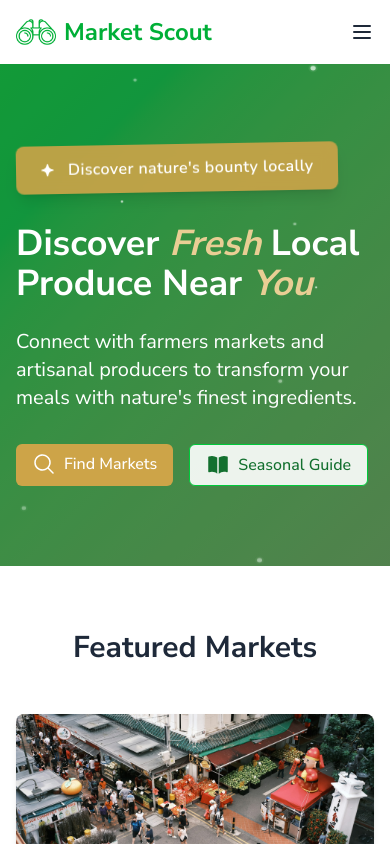
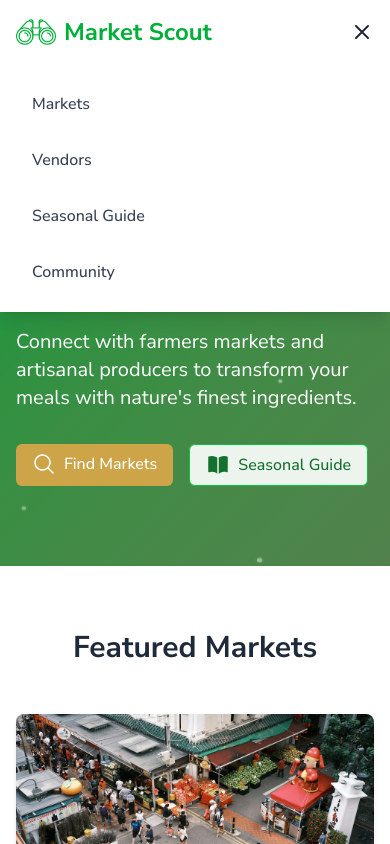
Before and after one commit to davidjentjens/market-scout, a Next.js app: page / in a window 390 px wide. Both pictures are taken after a click on the button "Toggle mobile menu". Shown: the top 844 px of the page. Built offline with nearby package versions, Linux system fonts and the light colour scheme.

Commit message:
feat: implement functional mobile menu with toggle functionality

```diff
--- a/src/app/layout.tsx
+++ b/src/app/layout.tsx
@@ -1,5 +1,7 @@
-// src/app/layout.tsx
-import { ReactNode } from 'react';
+// src/app/layout.tsx with functional mobile menu (no sliding animation)
+"use client";
+
+import { ReactNode, useState } from 'react';
 import Link from 'next/link';
 import './globals.css';
 import Image from 'next/image';
@@ -28,12 +30,13 @@ const nunitoSans = Nunito_Sans({
   weight: ['400', '500', '600', '700']
 });
 
-export const metadata = {
-  title: 'Market Scout',
-  description: 'Find local farmers markets near you',
-};
+export default function RootLayout({ children }: { children: ReactNode }) {
+  const [mobileMenuOpen, setMobileMenuOpen] = useState(false);
 
-export default function RootLayout({ children }: { children: ReactNode }) {
+  const toggleMobileMenu = () => {
+    setMobileMenuOpen(!mobileMenuOpen);
+  };
+
   return (
     <html lang="en" className={`${inter.variable} ${playfair.variable} ${nunitoSans.variable}`}>
       <head>
@@ -42,7 +45,7 @@ export default function RootLayout({ children }: { children: ReactNode }) {
       </head>
       <body>
         <div className="flex flex-col min-h-screen">
-          <header className="bg-white shadow-sm">
+          <header className="bg-white shadow-sm relative z-30">
             <div className="container mx-auto px-4 py-3 flex justify-between items-center">
               <Link href="/">
                 <div className="flex items-center">
@@ -64,13 +67,62 @@ export default function RootLayout({ children }: { children: ReactNode }) {
                   Community
                 </Link>
               </nav>
-              <button className="md:hidden">
-                {/* Mobile menu icon */}
-                <svg xmlns="http://www.w3.org/2000/svg" className="h-6 w-6" fill="none" viewBox="0 0 24 24" stroke="currentColor">
-                  <path strokeLinecap="round" strokeLinejoin="round" strokeWidth={2} d="M4 6h16M4 12h16M4 18h16" />
-                </svg>
+              <button
+                className="md:hidden focus:outline-none"
+                onClick={toggleMobileMenu}
+                aria-label="Toggle mobile menu"
+              >
+                {mobileMenuOpen ? (
+                  // X icon for closing
+                  <svg xmlns="http://www.w3.org/2000/svg" className="h-6 w-6" fill="none" viewBox="0 0 24 24" stroke="currentColor">
+                    <path strokeLinecap="round" strokeLinejoin="round" strokeWidth={2} d="M6 18L18 6M6 6l12 12" />
+                  </svg>
+                ) : (
+                  // Hamburger icon for opening
+                  <svg xmlns="http://www.w3.org/2000/svg" className="h-6 w-6" fill="none" viewBox="0 0 24 24" stroke="currentColor">
+                    <path strokeLinecap="round" strokeLinejoin="round" strokeWidth={2} d="M4 6h16M4 12h16M4 18h16" />
+                  </svg>
+                )}
               </button>
             </div>
+
+            {/* Mobile menu - simple display with no animation */}
+            {mobileMenuOpen && (
+              <div className="md:hidden absolute top-full left-0 right-0 bg-white shadow-lg z-20">
+                <div className="container mx-auto px-4 py-3">
+                  <nav className="flex flex-col space-y-4 py-2">
+                    <Link
+                      href="/markets"
+                      className="font-medium text-gray-700 hover:text-primary-500 transition py-2 px-4 hover:bg-gray-50 rounded-md"
+                      onClick={() => setMobileMenuOpen(false)}
+                    >
+                      Markets
+                    </Link>
+                    <Link
+                      href="/vendors"
+                      className="font-medium text-gray-700 hover:text-primary-500 transition py-2 px-4 hover:bg-gray-50 rounded-md"
+                      onClick={() => setMobileMenuOpen(false)}
+                    >
+                      Vendors
+                    </Link>
+                    <Link
+                      href="/calendar"
+                      className="font-medium text-gray-700 hover:text-primary-500 transition py-2 px-4 hover:bg-gray-50 rounded-md"
+                      onClick={() => setMobileMenuOpen(false)}
+                    >
+                      Seasonal Guide
+                    </Link>
+                    <Link
+                      href="/community"
+                      className="font-medium text-gray-700 hover:text-primary-500 transition py-2 px-4 hover:bg-gray-50 rounded-md"
+                      onClick={() => setMobileMenuOpen(false)}
+                    >
+                      Community
+                    </Link>
+                  </nav>
+                </div>
+              </div>
+            )}
           </header>
 
           <main className="flex-grow">
--- /dev/null
+++ b/src/app/metadata.tsx
@@ -0,0 +1,4 @@
+export const metadata = {
+  title: 'Market Scout',
+  description: 'Find local farmers markets near you',
+};
```
